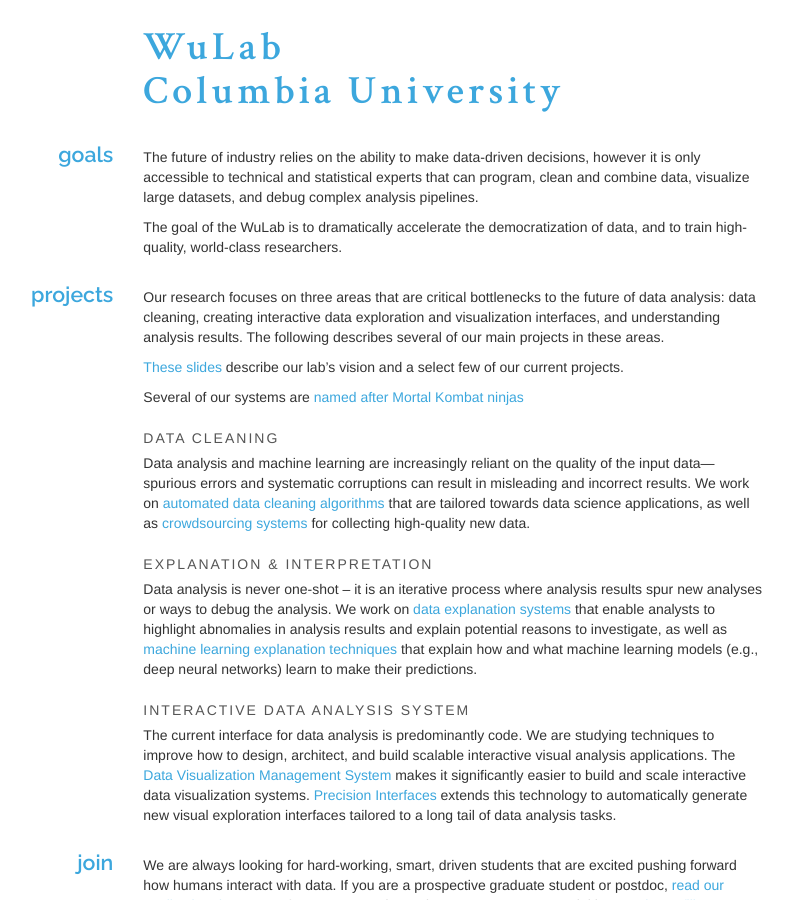
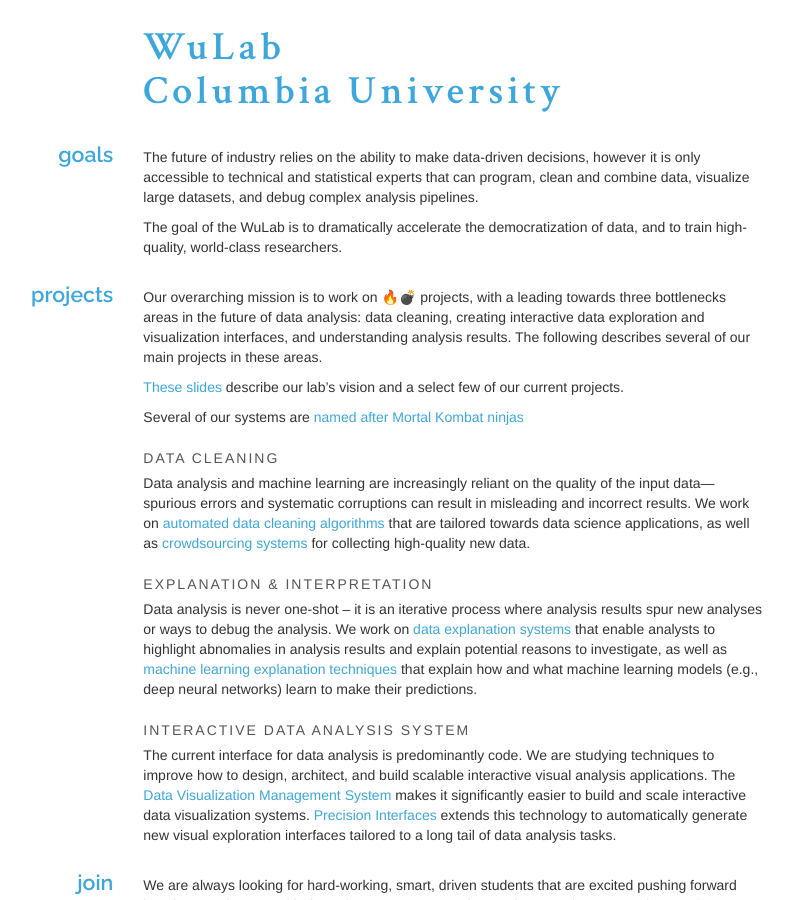
Before and after one commit to cudbg/lab, a Jekyll site: the page built from index.md, in a window 1280 px wide and 900 px high. Shown: the whole window, without its empty margins (141-934 px from the left). Built offline with Jekyll 4.4.1, drawn with Linux system fonts in a browser that asks for light colours; some web fonts are replaced.

Commit message:
updated site

```diff
--- a/index.md
+++ b/index.md
@@ -2,7 +2,7 @@
 layout: index
 ---
 
-Our research focuses on three areas that are critical bottlenecks to the future of data analysis: data cleaning, creating interactive data exploration and visualization interfaces, and understanding analysis results.  The following describes several of our main projects in these areas.
+Our overarching mission is to work on 🔥💣  projects, with a leading towards three bottlenecks areas in the future of data analysis: data cleaning, creating interactive data exploration and visualization interfaces, and understanding analysis results.  The following describes several of our main projects in these areas.
 
 [These slides](https://www.dropbox.com/s/yauhvxdkv0kna7h/2017-10-midwest-6pp.pdf?dl=0) describe our lab's vision and a select few of our current projects.
 
```
